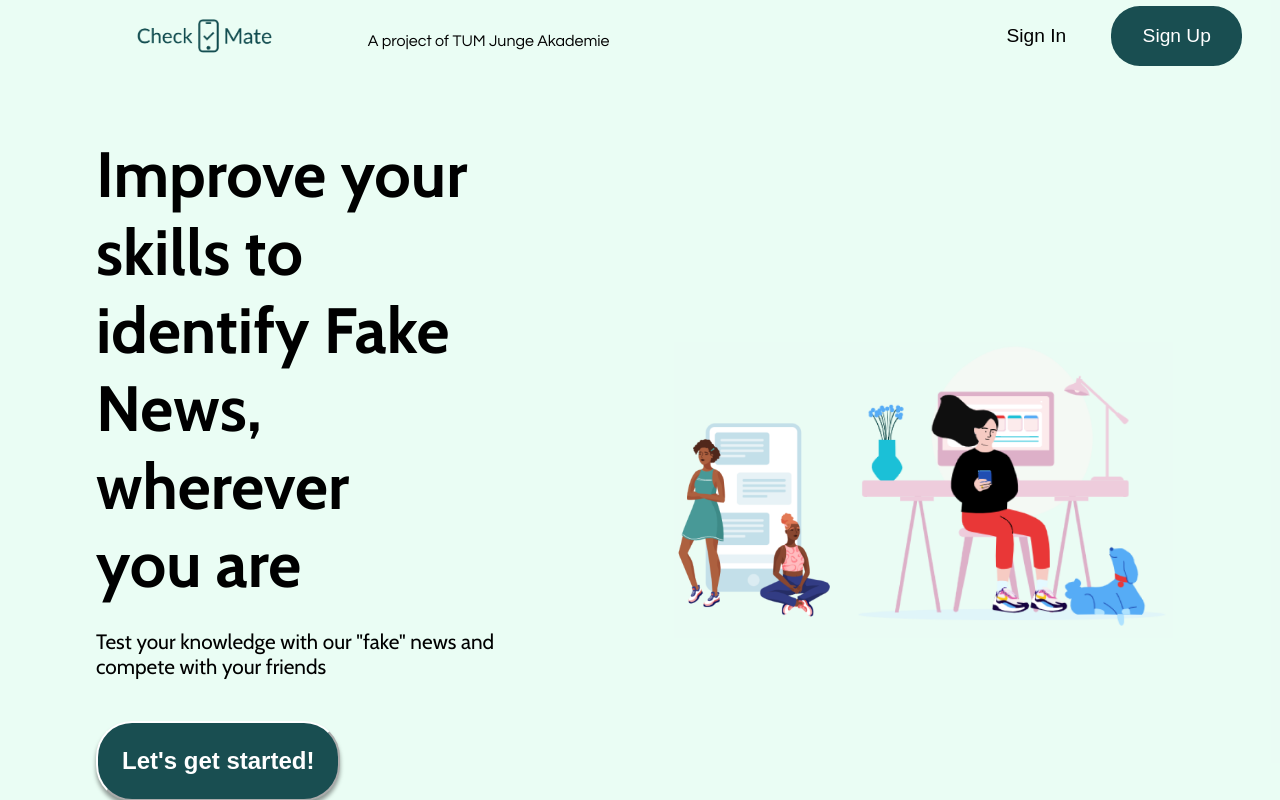
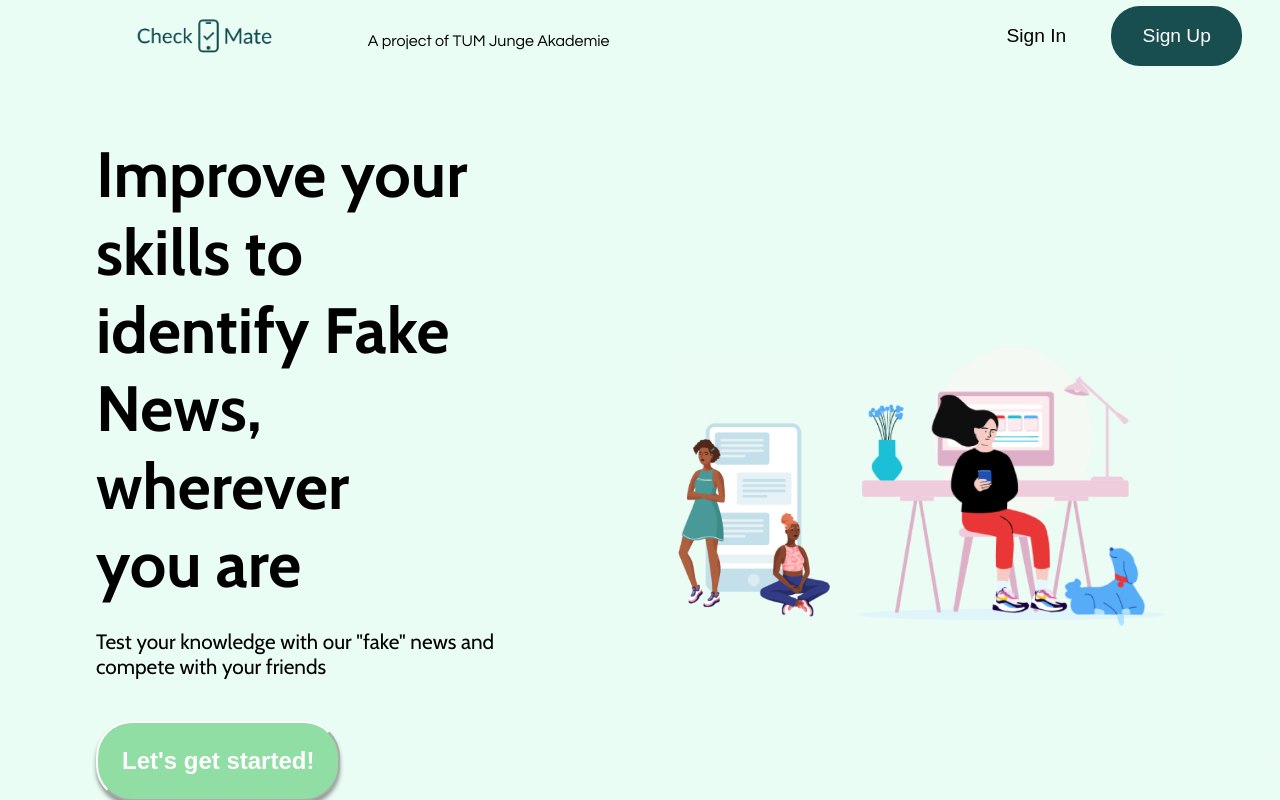
Before and after one commit to miguel131299/checkmate, a React (Vite) app: page / in a window 1280 px wide. In both pictures the pointer is over the button "Let's get started!". Shown: the top 800 px of the page. Built offline with nearby package versions, Linux system fonts and the light colour scheme.

Commit message:
Change color of button

```diff
--- a/src/styles/LandingPage.css
+++ b/src/styles/LandingPage.css
@@ -141,7 +141,7 @@
 }
 
 .lp--main-button:hover {
-  background-color: var(--darker-green);
+  background-color: var(--dark-green);
   color: var(--white);
   border-color: var(--white);
 }
```
